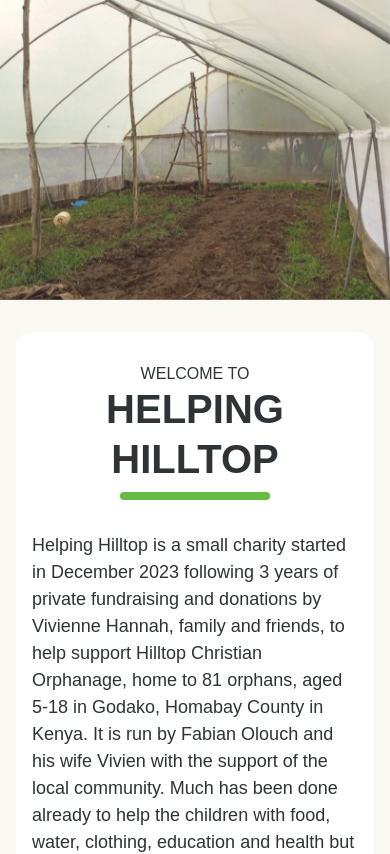
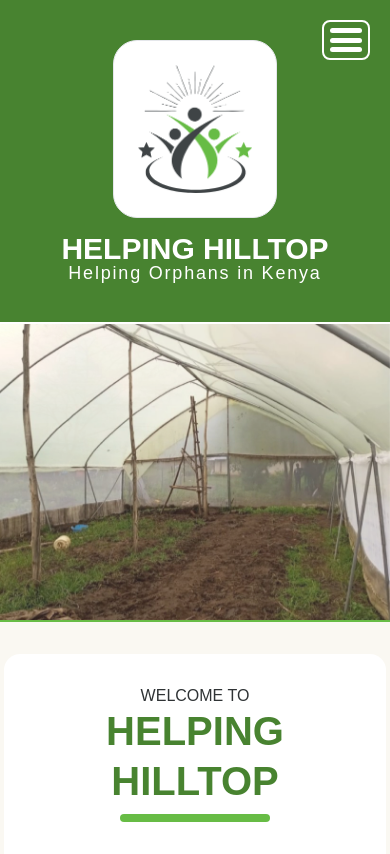
Before and after one commit to tonyhaunschmidt/helping_hilltop, a Next.js app: page / in a window 390 px wide. Shown: the top 854 px of the page. Built offline with nearby package versions, Linux system fonts and the light colour scheme.

Commit message:
small changes

```diff
--- a/src/components/FacebookSection.jsx
+++ b/src/components/FacebookSection.jsx
@@ -13,7 +13,9 @@ export default function FacebookSection() {
             <h1 className="leading-tight">
               <span className="text-[20px]">FOLLOW OUR</span>
               <br />
-              <span className="text-[55px] font-black">SOCIALS</span>
+              <span className="text-[40px] sm:text-[55px] text-dark_green font-black">
+                SOCIALS
+              </span>
             </h1>
             <div className="h-2 mt-1 w-[100px] mx-auto rounded-full bg-logo_green"></div>
           </div>
--- a/src/components/Footer.jsx
+++ b/src/components/Footer.jsx
@@ -4,11 +4,11 @@ import logo from "../../public/img/logo.png";
 
 export default function Footer() {
   return (
-    <footer className="relative py-12 border-b-8 border-b-black border-t-2 border-logo_green text-white bg-dark_green">
+    <footer className="relative text-center sm:text-left py-12 border-b-8 border-b-black border-t-2 border-logo_green text-white bg-dark_green">
       <Container>
         <div className="grid sm:grid-cols-2 gap-y-8 lg:grid-cols-4">
           <div className="sm:col-span-2 relative">
-            <div className="flex lg:space-x-4">
+            <div className="flex sm:mx-0 mx-auto w-fit lg:space-x-4">
               <div className="bg-white absolute right-0 lg:static h-full hidden sm:block lg:h-[90px] rounded-xl p-2">
                 <Image
                   className="h-full w-auto"
@@ -17,7 +17,9 @@ export default function Footer() {
                 />
               </div>
               <div className="leading-tight">
-                <h1 className="text-[34px] font-bold">HELPING HILLTOP</h1>
+                <h1 className="text-[30px] sm:text-[34px] font-bold">
+                  HELPING HILLTOP
+                </h1>
                 <h2 className="text-[18px]">Helping Orphans in Kenya</h2>
               </div>
             </div>
@@ -25,14 +27,14 @@ export default function Footer() {
               58 Ardenslate rd, Kirn, Dunoon{" "}
               <span className="whitespace-nowrap">PA23 8LT</span>
             </address>
-            <div className="h-0.5 mt-2 w-16 bg-logo_green rounded-full lg:ml-24"></div>
+            <div className="h-0.5 sm:mx-0 mx-auto mt-2 w-16 bg-logo_green rounded-full lg:ml-24"></div>
             <address className="not-italic mt-2 lg:pl-24">
               Hilltop Christian Center, Godako, Homabay, Kenya
             </address>
           </div>
           <div className="xl:pl-0 lg:pl-12">
             <h2 className="font-bold">CONTACT US</h2>
-            <div className="h-1 w-16 bg-logo_green mt-0.5 rounded-full"></div>
+            <div className="h-1 sm:mx-0 mx-auto w-16 bg-logo_green mt-0.5 rounded-full"></div>
             <p className="mt-4">Vivenne Hannah</p>
             <address className="not-italic font-bold">
               <a
@@ -50,7 +52,7 @@ export default function Footer() {
                 helpinghilltop23@gmail.com
               </a>
             </address>
-            <div className="h-0.5 mt-2 w-16 bg-logo_green rounded-full"></div>
+            <div className="h-0.5 sm:mx-0 mx-auto mt-2 w-16 bg-logo_green rounded-full"></div>
             <address className="not-italic whitespace-nowrap mt-2">
               Registered SCIO- SCO53011
             </address>
--- a/src/components/HomepageHero.jsx
+++ b/src/components/HomepageHero.jsx
@@ -15,7 +15,27 @@ export default function HomepageHero() {
   };
 
   return (
-    <div className="lg:h-screen relative overflow-hidden h-[300px] lg:min-h-[600px]">
+    <>
+      <div className="lg:hidden bg-dark_green py-10">
+        <div className="text-white flex sm:flex-row flex-col w-fit mx-auto items-center leading-none space-y-4 sm:space-y-0 sm:space-x-6">
+          <div className="rounded-3xl border w-fit bg-white p-6">
+            <Image
+              className="w-auto h-32 sm:h-20"
+              src={logo}
+              alt="Helping Hilltop Logo"
+            />
+          </div>
+          <div className="sm:text-left text-center">
+            <h1 className="font-bold text-[30px] sm:text-[40px]">
+              HELPING HILLTOP
+            </h1>
+            <h2 className="sm:text-[25px] text-[18px] sm:pl-0.5 tracking-widest">
+              Helping Orphans in Kenya
+            </h2>
+          </div>
+        </div>
+      </div>
+      <div className="lg:h-screen lg:border-0 border-y-2 border-b-logo_green border-t-white relative overflow-hidden h-[300px] lg:min-h-[600px]">
         <HomepageHeroSlider />
         <HomepageHeroOverlay />
         <div className="absolute hidden lg:block inset-0">
@@ -37,7 +57,7 @@ export default function HomepageHero() {
           <div className="absolute pt-4 px-4 w-fit right-16 bottom-0 overflow-hidden">
             <div
               onClick={() => scrollToID("welcome-text")}
-            className="mx-auto hover:cursor-pointer hover:text-light_green hover:scale-105 ease-in-out duration-300 transition-all bg-bg_brown rounded-full aspect-square w-20 -mb-10"
+              className="mx-auto hover:cursor-pointer hover:text-light_green hover:scale-105 ease-in-out duration-300 transition-all bg-bg_brown rounded-2xl aspect-square w-20 -mb-10"
             >
               <div className="h-1/2 w-full flex items-center justify-center">
                 <span className="material-symbols-outlined scale-110 mt-1">
@@ -48,5 +68,6 @@ export default function HomepageHero() {
           </div>
         </div>
       </div>
+    </>
   );
 }
--- a/src/components/Navbar.jsx
+++ b/src/components/Navbar.jsx
@@ -54,22 +54,30 @@ export default function Navbar() {
   }, [offset, navStatus]);
 
   return (
-    <nav
+    <nav className={`${pathname === "/" ? "homepage" : "subpage"}`}>
+      <div className="lg:hidden">
+        <div className="absolute right-5 top-5 h-10 w-12 rounded-lg bg-dark_green p-1.5 border-2 [.homepage_&]:border-white [.subpage_&]:border-logo_green justify-between items-stretch flex flex-col">
+          <div className="rounded-md bg-white h-[5px]"></div>
+          <div className="rounded-md bg-white h-[5px]"></div>
+          <div className="rounded-md bg-white h-[5px]"></div>
+        </div>
+      </div>
+      <div
         className={`${
           navStatus === "static"
             ? "absolute top-0"
             : navStatus === "sticky"
             ? "sticky-nav fixed -top-3 ease-in-out duration-500 transition-all"
             : navStatus === "off_screen" && "fixed -top-20"
-      } pt-4 z-50 w-full justify-center space-x-20`}
+        } pt-4 z-50 hidden lg:block w-full justify-center space-x-20`}
       >
         <Container>
           <div
             className={`${
               pathname === "/"
-              ? "[.sticky-nav_&]:bg-dark_green [.sticky-nav_&]:border-white [.sticky-nav_&]:border"
-              : "bg-dark_green border-white border"
-          } p-2 hidden lg:flex items-center justify-center space-x-4 w-full rounded-xl text-white`}
+                ? "[.sticky-nav_&]:bg-dark_green w-fit mx-auto [.sticky-nav_&]:border-white [.sticky-nav_&]:border"
+                : "bg-dark_green border-white border w-full"
+            } p-2 flex items-center justify-center px-10 space-x-4 rounded-xl text-white`}
           >
             {navbarItems.map((item, index) => (
               <p key={index} className="">
@@ -84,6 +92,7 @@ export default function Navbar() {
             ))}
           </div>
         </Container>
+      </div>
     </nav>
   );
 }
--- a/src/components/QuicklinksSection.jsx
+++ b/src/components/QuicklinksSection.jsx
@@ -8,14 +8,13 @@ export default function QuicklinkSection() {
         <div className="w-full absolute top-0 h-1/2 bg-bg_green"></div>
       </div>
       <Container>
-        {/* <h1 className="text-[40px] mb-7 font-bold text-center text-logo_green">
-          - HOW YOU CAN HELP HILLTOP -
-        </h1> */}
         <div className="mb-8 items-center text-center">
           <h1 className="leading-tight">
             <span className="text-[20px]">HOW YOU CAN</span>
             <br />
-            <span className="text-[55px] font-black">HELP HILLTOP</span>
+            <span className="text-[40px] sm:text-[55px] text-dark_green font-black">
+              HELP HILLTOP
+            </span>
           </h1>
           <div className="h-2 mt-1 w-[100px] mx-auto rounded-full bg-logo_green"></div>
         </div>
--- a/src/components/WelcomeSection.jsx
+++ b/src/components/WelcomeSection.jsx
@@ -4,19 +4,22 @@ import Container from "./Container";
 
 export default function WelcomeSection() {
   return (
-    <section id="welcome-text" className="pt-8 sm:pt-16 pb-16 relative">
+    <section
+      id="welcome-text"
+      className="pt-8 text-justify lg:pt-16 pb-16 relative"
+    >
       <Container>
-        <div className="bg-white rounded-2xl px-4 sm:px-6 pt-8 pb-10">
+        <div className="bg-white rounded-2xl sm:mx-0 -mx-3 px-4 sm:px-6 pt-8 pb-10">
           <Image
-            className="2xl:w-[500px] hidden lg:block aspect-square rounded-2xl shadow-md shadow-gray-500 border border-logo_grey w-[350px] xl:w-[420px] mr-14 mb-10 object-cover float-left"
+            className="2xl:w-[522px] hidden lg:block aspect-square rounded-2xl shadow-md shadow-gray-500 border border-logo_grey w-[350px] xl:w-[420px] mr-14 mb-10 object-cover float-left"
             src={welcomeImage}
             alt="Main text Image"
           />
           <div className="lg:pt-5">
-            <h1 className="leading-tight text-center sm:text-left">
+            <h1 className="leading-tight sm:text-justify text-center">
               <span>WELCOME TO</span>
               <br />
-              <span className="text-[40px] sm:text-[50px] xl:text-[60px] font-black">
+              <span className="text-[40px] text-dark_green sm:text-[50px] xl:text-[60px] font-black">
                 HELPING HILLTOP
               </span>
             </h1>
@@ -47,7 +50,7 @@ export default function WelcomeSection() {
               </p>
               <a
                 href="/about_us"
-                className="mt-12 block rounded-full w-fit mx-auto bg-white border border-logo_green text-logo_grey px-6 py-2 hover:border-logo_green hover:bg-dark_green hover:text-white ease-in-out duration-300 transition-all"
+                className="mt-12 block rounded-xl w-fit mx-auto bg-white border border-logo_green text-logo_grey px-6 py-2 hover:border-logo_green hover:bg-dark_green hover:text-white ease-in-out duration-300 transition-all"
               >
                 <p className="text-[14px] font-semibold">FIND OUT MORE</p>
               </a>
```
Also changed, not shown: src/app/about_us/page.js (+5 -5 lines), src/components/QuicklinksCard.jsx (+7 -5 lines). Lines whose indentation alone changed are shown as unchanged.
